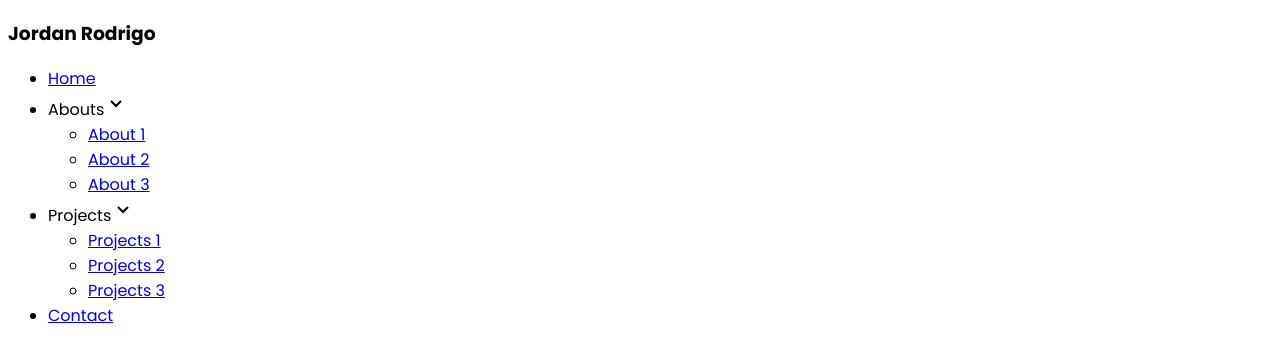
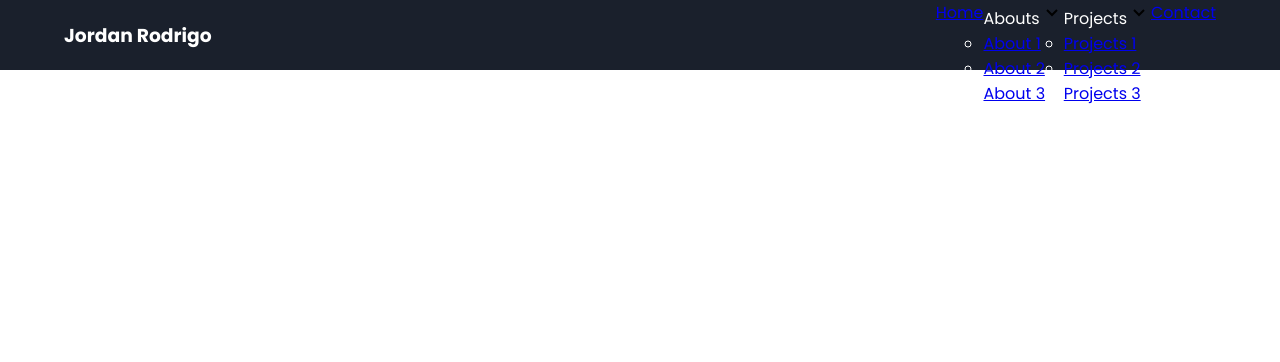
Before and after one commit to rodrigogd12/cursohtmlycss, a plain HTML site: page 3.- alexdesings/index.html in a window 1280 px wide. Drawn offline with Linux system fonts and the light colour scheme.

Commit message:
css_menu

```diff
--- a/3.- alexdesings/css/estilos.css
+++ b/3.- alexdesings/css/estilos.css
@@ -1,5 +1,38 @@
 @import url('https://fonts.googleapis.com/css2?family=Poppins:wght@300;400;700&display=swap');
+
+*{
+    margin: 0;
+    padding: 0;
+    box-sizing: border-box;
+}
 
 body{
     font-family: 'Poppins', sans-serif;
 }
+
+.menu{
+    background-color: #1a202c;
+    color: #fff;
+    height: 70px;
+}
+
+.menu_container{
+    display: flex;
+    justify-content: space-between; /*El primer item al inicio, el último al final */
+    align-items: center;
+    width: 90%;
+    max-width: 1200px;
+    height: 100%;
+    margin: 0 auto;
+}
+.menu_links{
+    height: 100%;
+    transition: transform .5s;
+    display: flex;
+}
+
+.menu_item{
+    list-style: none;
+    position: relative;
+    height: 100%;
+}
--- a/3.- alexdesings/index.html
+++ b/3.- alexdesings/index.html
@@ -11,7 +11,6 @@
     <nav class="menu">
         <section class="menu_container">
             <h1 class="menu_logo">Jordan Rodrigo</h1>
-        </section>
 
         <ul class="menu_links">
             <li class="menu_item">
@@ -52,6 +51,12 @@
 
         </ul>
 
+        </section>
+
+
+
     </nav>
+
+    <script src="js/app.js"></script>
 </body>
 </html>
```
Also changed, not shown: 3.- alexdesings/js/app.js (added).
